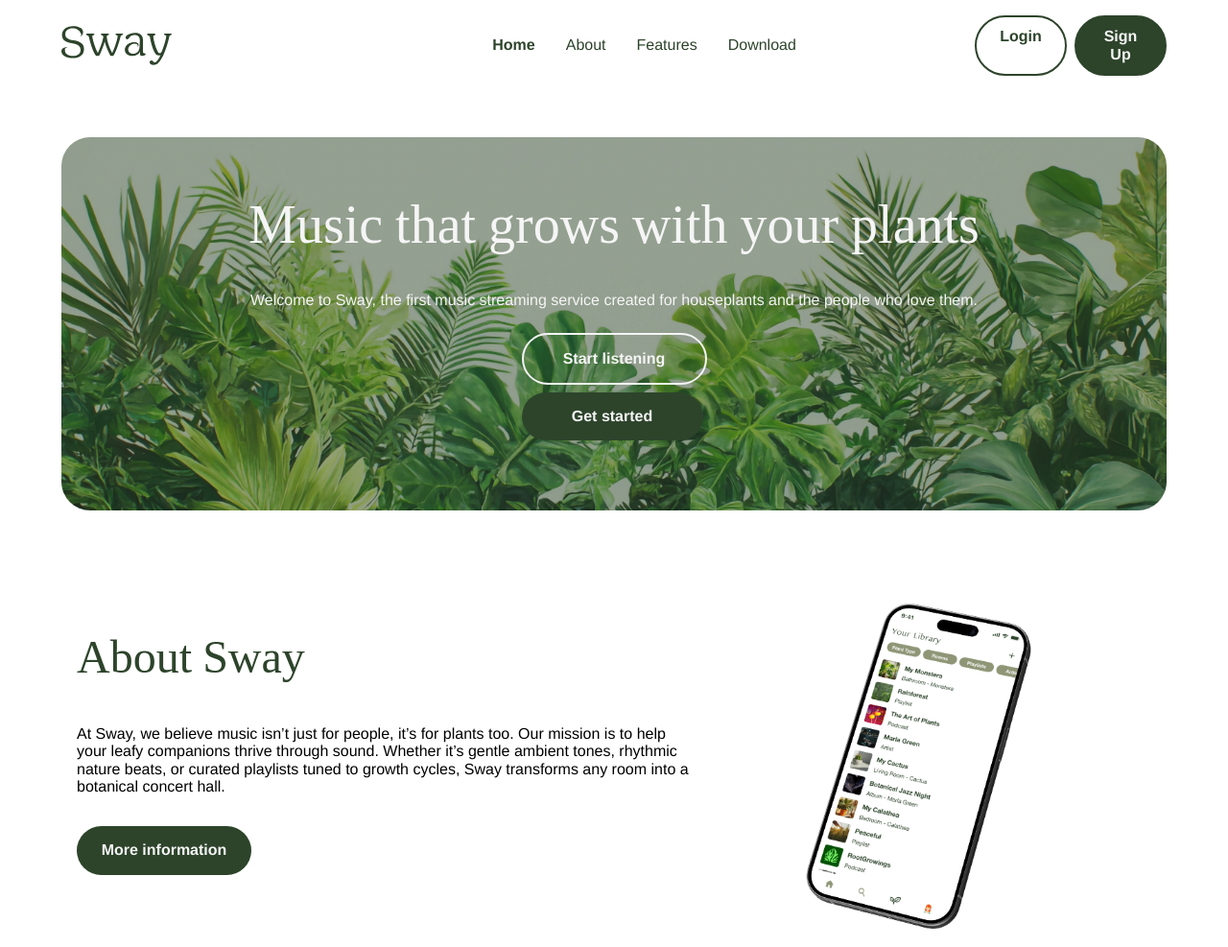
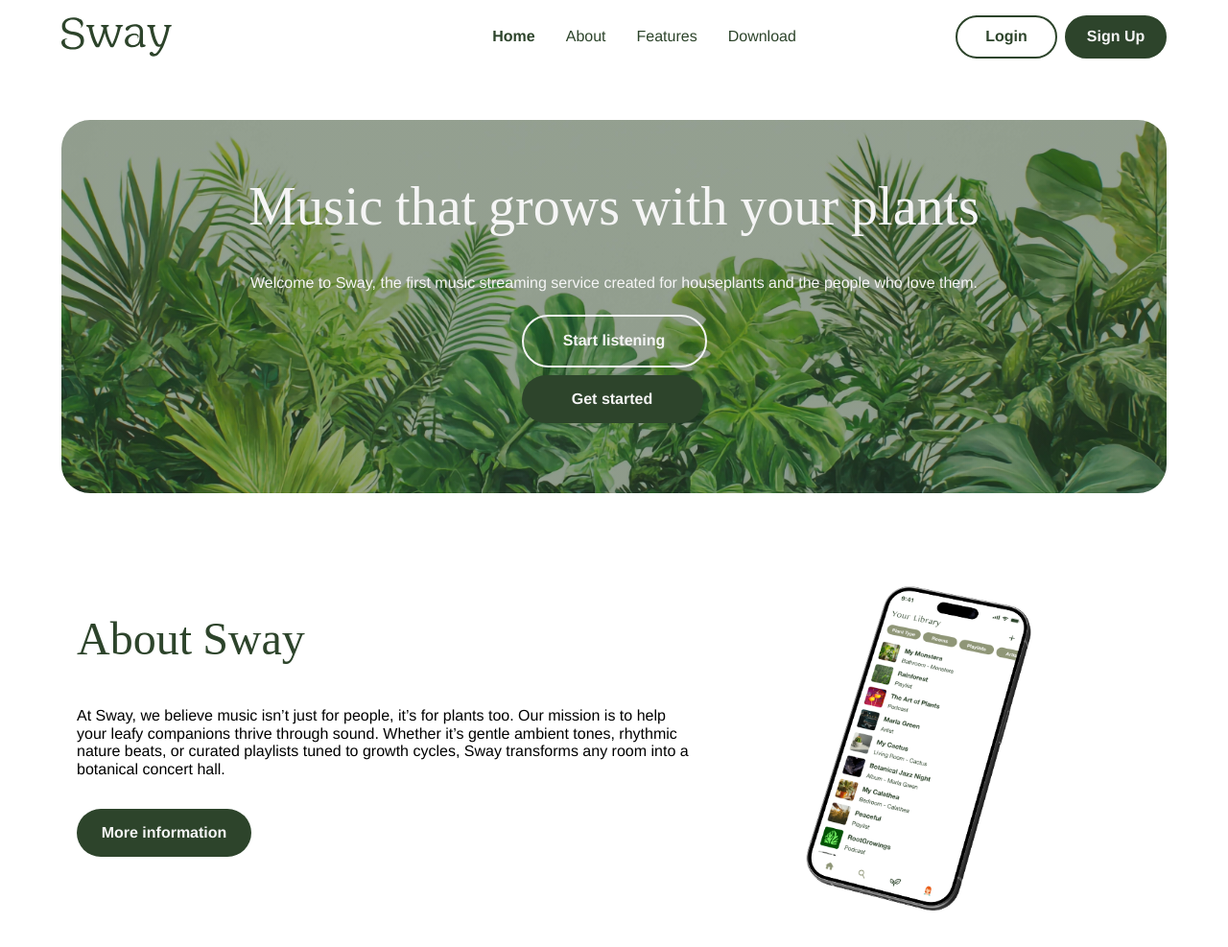
Before and after one commit to DelsemmeJolien/XD-Webdesign-Website, a plain HTML site: page index.html in a window 1280 px wide. Shown: the top 987 px of the page at 96% size. Drawn offline with Linux system fonts and the light colour scheme; a web font is replaced by a local one.

Commit message:
browser test windows

```diff
--- a/css/style.css
+++ b/css/style.css
@@ -13,7 +13,7 @@ body{
 
 /* headings */
 h1, h2, h3, h4 {
-    font-family: "Kannada mn", "Noto Serif Kannada", serif;
+    font-family: "Kannada MN", "Noto Serif Kannada", serif;
     font-weight: normal;
     color: var(--forestGreen);
     margin: 0;;
@@ -501,7 +501,7 @@ footer .socialButtons a:hover{ background-color: var(--sunflowerYellow); }
         padding: 0.7em 1em;
         border-radius: 40px;
         text-align: center;
-        width: 60px;
+        width: 70px;
         font-family: "Helvetica Neue", Helvetica, Arial, sans-serif;
         font-weight: bold;
     }
```
